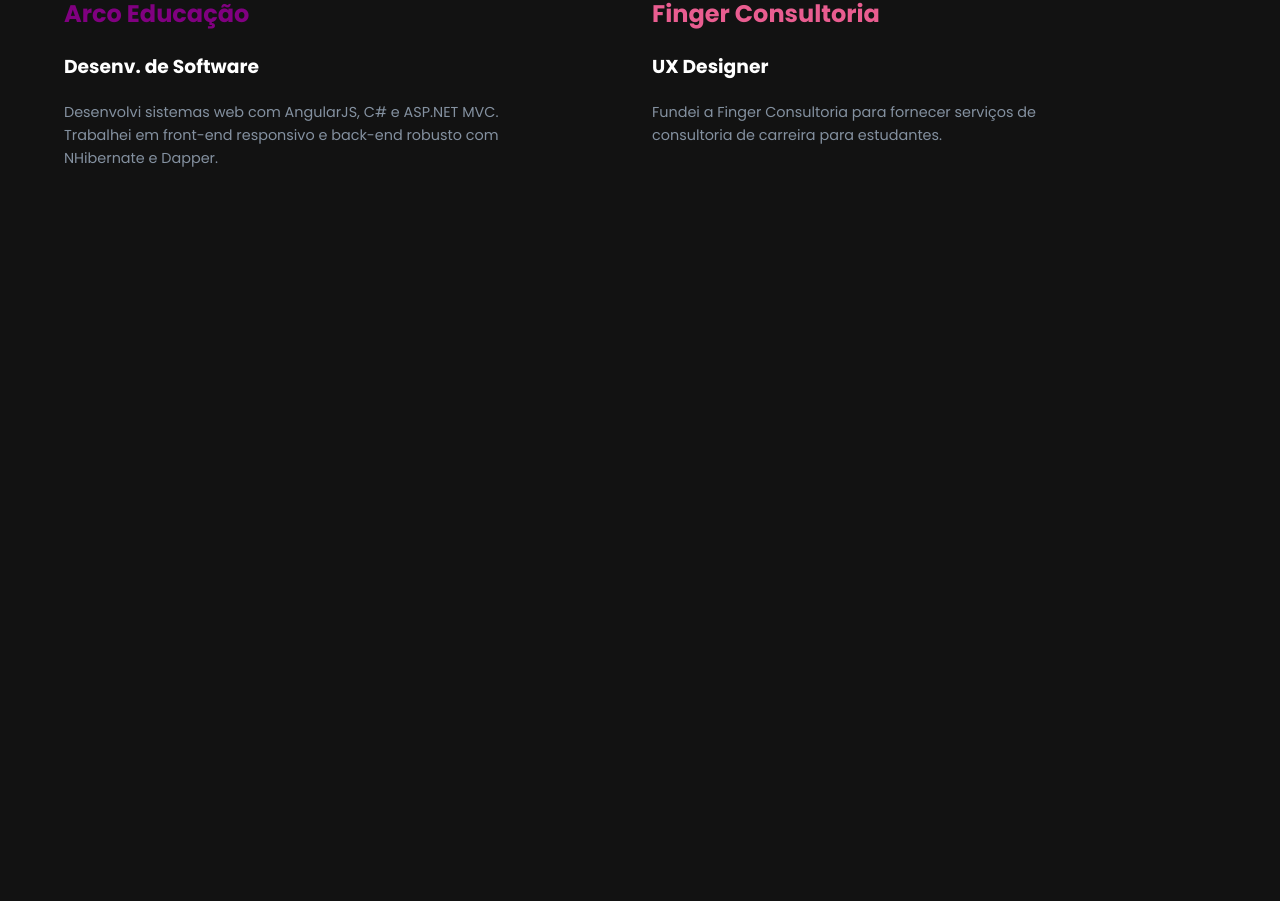
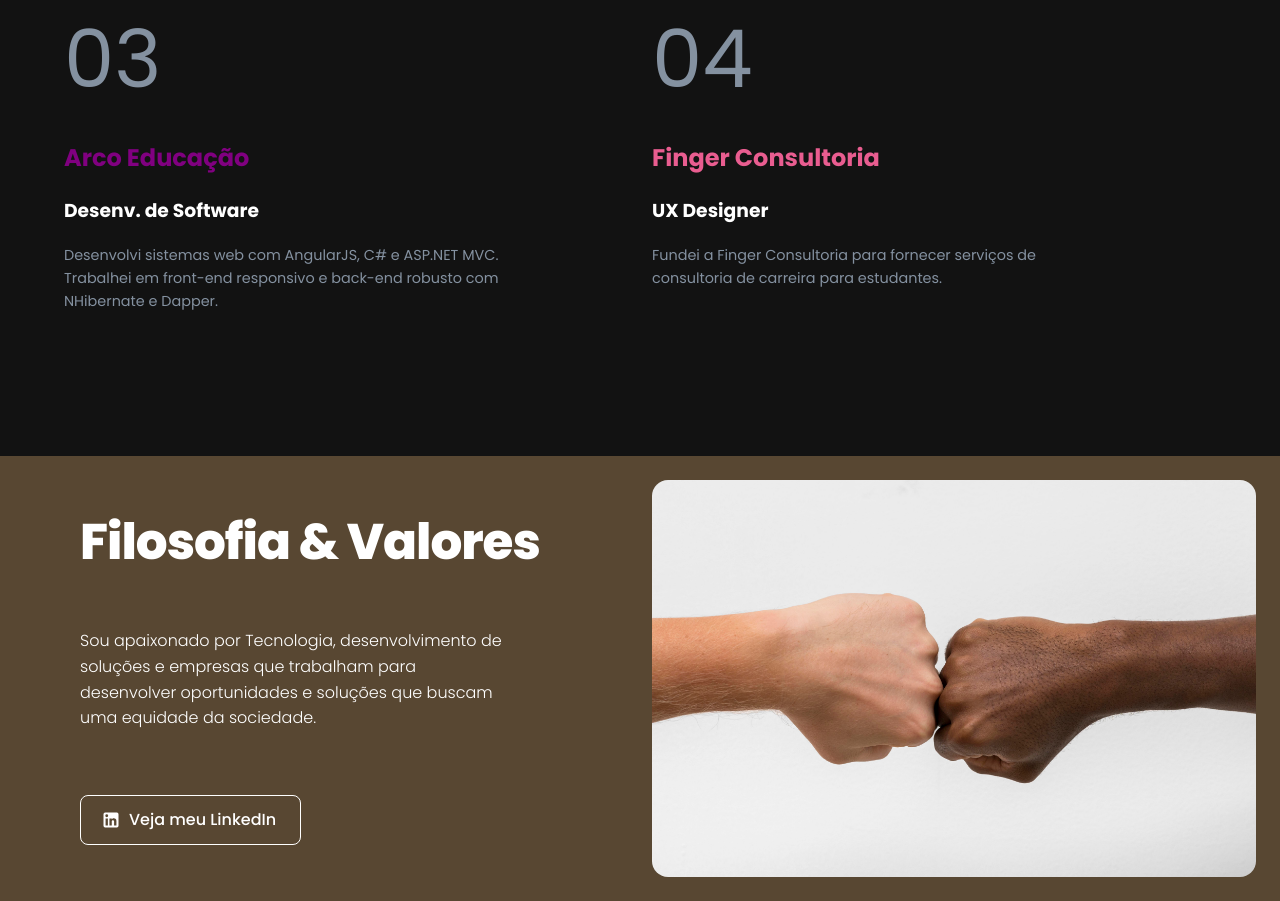
Before and after one commit to Scriblet/portfolio-2025, a React (Vite) app: page / in a window 1280 px wide. Shown: the part 1346-2247 px from the top of the page. Before the commit the page ends 1594 px from the top, so only its background shows below. Built offline with nearby package versions, Linux system fonts and the light colour scheme.

Commit message:
feat: finalização de seção de filosofia

```diff
--- a/src/App.tsx
+++ b/src/App.tsx
@@ -1,4 +1,5 @@
 import Experience from "./pages/experience/experience";
+import PhilosophyBanner from "./pages/filosofia/filosofia";
 import Header from "./pages/header";
 import Presentation from "./pages/presentation";
 
@@ -16,6 +17,7 @@
       >
         <Presentation />
         <Experience />
+        <PhilosophyBanner />
       </div>
     </div>
   );
--- a/src/pages/experience/experience.module.scss
+++ b/src/pages/experience/experience.module.scss
@@ -1,4 +1,6 @@
 // Definindo as 4 cores diferentes
+@use "sass:list";
+
 $experience-colors: (
   #3c84c7,
   // Porto Seguro
@@ -21,12 +23,14 @@
 .experience-title {
   font-size: 1.5rem;
   font-weight: 700;
-  margin: 0 0;
+  margin: 1rem 0;
 
-  // Gerando as classes dinâmicas
-  @for $i from 1 through length($experience-colors) {
+  // Método preferido agora - usando @each
+  @each $color in $experience-colors {
+    $i: list.index($experience-colors, $color);
+
     &--color-#{$i} {
-      color: nth($experience-colors, $i);
+      color: $color;
     }
   }
 }
--- /dev/null
+++ b/src/pages/filosofia/filosofia.tsx
@@ -0,0 +1,156 @@
+import { motion } from "framer-motion";
+import { Typography, Button, CardMedia } from "@mui/material";
+import { useInView } from "react-intersection-observer";
+import ImgPhilosophy from "../../img/multiracial-hands-coming-together.jpg";
+import { LinkedIn } from "@mui/icons-material";
+
+const PhilosophyBanner = () => {
+  const [ref, inView] = useInView({
+    triggerOnce: true,
+    threshold: 0.2,
+  });
+
+  // Animação firme sem oscilação
+  const containerVariants = {
+    hidden: { opacity: 0 },
+    visible: {
+      opacity: 1,
+      transition: {
+        when: "beforeChildren",
+        staggerChildren: 0.15
+      }
+    }
+  };
+
+  const itemVariants = {
+    hidden: { opacity: 0, x: -40 },
+    visible: {
+      opacity: 1,
+      x: 0,
+      transition: {
+        type: "tween",
+        ease: "easeOut",
+        duration: 0.6
+      }
+    }
+  };
+
+  const imageVariants = {
+    hidden: { opacity: 0, x: 60 },
+    visible: {
+      opacity: 1,
+      x: 0,
+      transition: {
+        type: "tween",
+        ease: "easeOut",
+        duration: 0.8
+      }
+    }
+  };
+
+  return (
+    <div ref={ref} style={{
+      maxWidth: "100%",
+      padding: "24px 24px 24px 48px",
+      backgroundColor: "#584732",
+      display: "flex",
+    }}>
+      {/* Container Esquerdo - Texto */}
+      <motion.div
+        variants={containerVariants}
+        initial="hidden"
+        animate={inView ? "visible" : "hidden"}
+        style={{
+          display: "flex",
+          flexDirection: "column",
+          justifyContent: "center",
+          gap: "32px",
+          padding: "0 32px",
+          color: "white",
+          width: "50%",
+        }}
+      >
+        {/* Título */}
+        <motion.div variants={itemVariants}>
+          <Typography
+            variant="h1"
+            style={{
+              fontWeight: "800",
+              marginBottom: "24px",
+            }}
+          >
+            Filosofia & Valores
+          </Typography>
+        </motion.div>
+
+        {/* Texto principal */}
+        <motion.div variants={itemVariants}>
+          <Typography
+            variant="body1"
+            sx={{
+              fontWeight: "300",
+              fontSize: "1rem",
+              marginBottom: "32px",
+              maxWidth: "80%",
+            }}
+          >
+            Sou apaixonado por Tecnologia, desenvolvimento de soluções e
+            empresas que trabalham para desenvolver oportunidades e soluções que
+            buscam uma equidade da sociedade.
+          </Typography>
+        </motion.div>
+
+        {/* Botão do LinkedIn */}
+        <motion.div
+          variants={itemVariants}
+          whileHover={{ scale: 1.01 }}
+          whileTap={{ scale: 0.98 }}
+        >
+          <Button
+            href="https://www.linkedin.com/in/lucas-nonato1/"
+            target="_blank"
+            rel="noopener noreferrer"
+            variant="outlined"
+            startIcon={<LinkedIn />}
+            style={{
+              padding: "10px 24px",
+              borderRadius: "8px",
+              fontWeight: "500",
+              textTransform: "none",
+              fontSize: "1rem",
+              color: "white",
+              borderColor: "white",
+            }}
+          >
+            Veja meu LinkedIn
+          </Button>
+        </motion.div>
+      </motion.div>
+
+      {/* Container Direito - Imagem */}
+      <motion.div
+        variants={imageVariants}
+        initial="hidden"
+        animate={inView ? "visible" : "hidden"}
+        style={{
+          width: "50%",
+          height: "100%",
+        }}
+      >
+        <CardMedia
+          component="img"
+          image={ImgPhilosophy}
+          alt="Duas mãos fechadas se tocam em um cumprimento de punhos (fist bump). A mão à esquerda tem pele clara, enquanto a da direita tem pele escura. O fundo é branco, destacando o gesto de cumplicidade e respeito entre as duas pessoas."
+          style={{
+            objectFit: "cover",
+            borderRadius: "16px",
+            width: "100%",
+            height: "100%",
+          }}
+        />
+      </motion.div>
+    </div>
+  );
+};
+
+export default PhilosophyBanner;
--- a/src/pages/presentation.tsx
+++ b/src/pages/presentation.tsx
@@ -15,6 +15,9 @@
       transition={{
         duration: 1.2, // Duração da animação
       }}
+      style={{
+        width: "100%",
+      }}
     >
       <Box
         component="div"
@@ -24,9 +27,11 @@
             : onlyMediumScreen
             ? "60vh"
             : onlyLargeScreen
-            ? "60vh"
-            : "83vh",
+            ? "vh"
+            : "86vh",
           display: "flex",
+          justifyContent: "space-between",
+          margin: "0 24px",
           borderRadius: "16px",
         }}
       >
@@ -40,7 +45,7 @@
           <CardMedia
             component="img"
             image={ImgPresentation}
-            alt="Lucas Nonato"
+            alt="Lucas Nonato. Jovem com cabelo cacheado volumoso e bigode sorri amplamente para a câmera. Ele usa uma camisa preta e uma alça transversal é visível em seu ombro. O fundo tem uma parede decorada com grafites coloridos em tons de roxo, verde e vermelho, com letras estilizadas."
             sx={{
               height: "100%",
               objectFit: "fill",
```
Also changed, not shown: src/img/multiracial-hands-coming-together.jpg (added).
